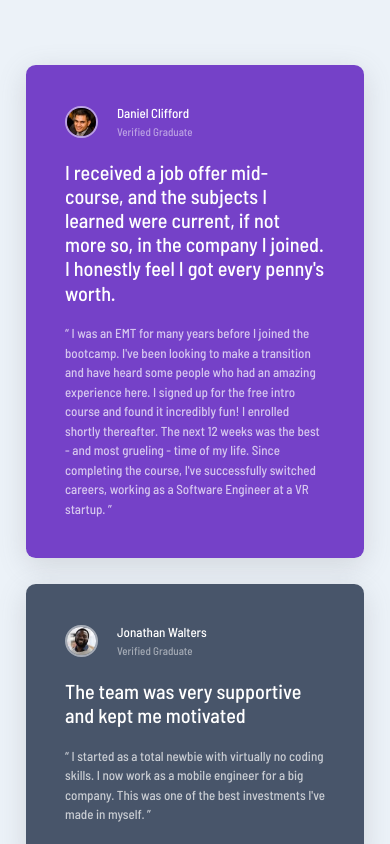
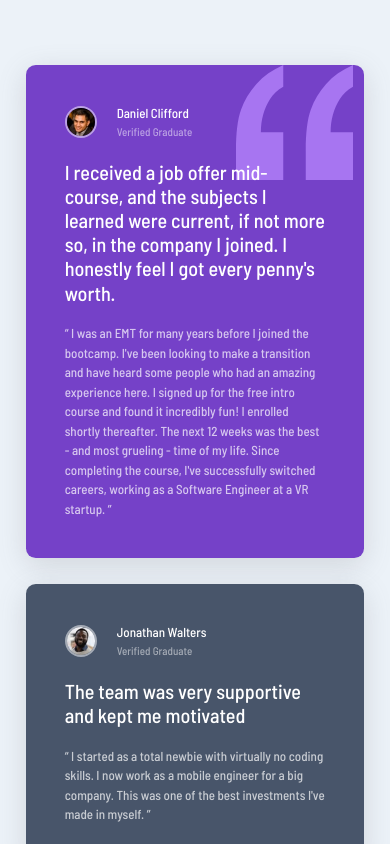
Before and after one commit to marckesin/Testimonials-Grid-Section, a plain HTML site: page index.html in a window 390 px wide. Shown: the top 844 px of the page. Drawn offline with nearby package versions, Linux system fonts and the light colour scheme.

Commit message:
Ajustes de layout

```diff
--- a/index.html
+++ b/index.html
@@ -26,9 +26,9 @@
     >
       <main class="m-auto">
         <div class="row w-100 m-auto">
-          <div class="col-lg-9 px-3">
+          <div class="col-lg-9 px-lg-3">
             <div class="row pb-lg-3">
-              <div class="col-lg-8 px-3">
+              <div class="col-lg-8 px-lg-3">
                 <div class="card-1 bg-violet p-5">
                   <div class="d-flex align-items-center">
                     <img
@@ -60,7 +60,7 @@
                   </p>
                 </div>
               </div>
-              <div class="col-lg-4 px-3">
+              <div class="col-lg-4 px-lg-3">
                 <div class="card-1 bg-grayish-blue p-5">
                   <div class="d-flex align-items-center">
                     <img
@@ -88,7 +88,7 @@
               </div>
             </div>
             <div class="row pt-lg-3">
-              <div class="col-lg-4 px-3">
+              <div class="col-lg-4 px-lg-3">
                 <div class="card-1 bg-white-1 p-5">
                   <div class="d-flex align-items-center">
                     <img
@@ -111,7 +111,7 @@
                   </p>
                 </div>
               </div>
-              <div class="col-lg-8 px-3">
+              <div class="col-lg-8 px-lg-3">
                 <div class="card-1 bg-blackish-blue p-5">
                   <div class="d-flex align-items-center">
                     <img
@@ -143,8 +143,8 @@
               </div>
             </div>
           </div>
-          <div class="col-lg-3 px-3">
-            <div class="card-1 bg-white-1 p-5">
+          <div class="col-lg-3 px-lg-3">
+            <div class="card-1 bg-white-1 h-100 p-5">
               <div class="d-flex align-items-center">
                 <img
                   class="avatar"
@@ -177,7 +177,7 @@
           </div>
         </div>
       </main>
-      <footer class="attribution">
+      <footer class="attribution mt-lg-0 mt-5">
         Challenge by
         <a href="https://www.frontendmentor.io?ref=challenge" target="_blank"
           >Frontend Mentor</a
--- a/stylesheets/reset.scss
+++ b/stylesheets/reset.scss
@@ -20,6 +20,7 @@ body {
   line-height: 1.5;
   -webkit-font-smoothing: antialiased;
   font-family: "Barlow Semi Condensed", sans-serif;
+  background-color: #ecf2f8;
 }
 
 img,
--- a/stylesheets/style.scss
+++ b/stylesheets/style.scss
@@ -39,7 +39,10 @@ main {
 }
 
 .bg-violet {
-  background-color: $moderate-violet;
+  background: url("../images/bg-pattern-quotation.svg"), $moderate-violet;
+  background-repeat: no-repeat;
+  background-position-x: 80%;
+  background-size: 9.5rem;
 }
 
 .bg-white-1 {
@@ -91,7 +94,7 @@ main {
   font-size: 0.85rem;
 }
 
-@media (max-width: 600px) {
+@media (max-width: 991px) {
   body {
     height: auto;
   }
@@ -100,11 +103,16 @@ main {
     width: 95%;
   }
 
+  .bg-violet {
+    background-position-x: 95%;
+    background-size: 9rem;
+  }
+
   .card-1 {
     margin-bottom: 2rem;
   }
 
   .container-main {
-    padding: 5rem 0;
+    padding: 5rem 0.5rem;
   }
 }
```
Also changed, not shown: stylesheets/reset.css, stylesheets/style.css.
